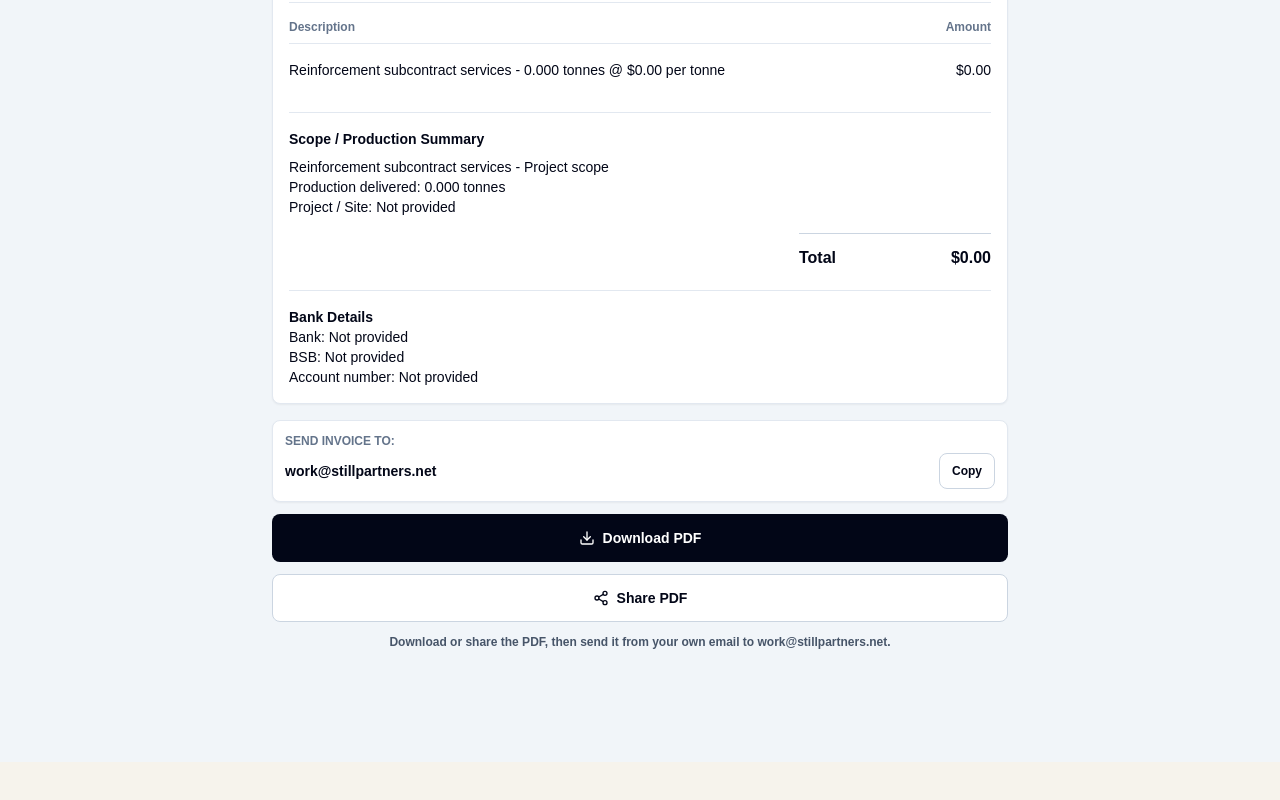
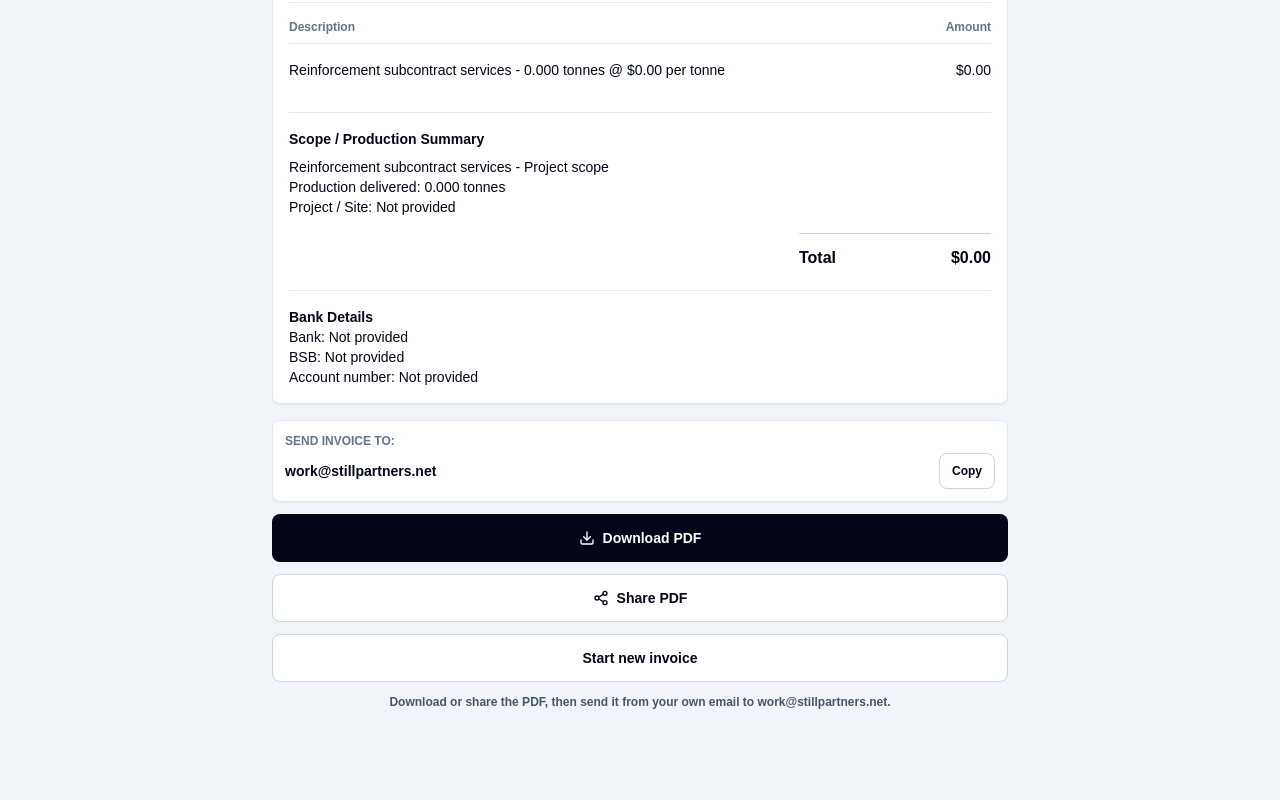
Before and after one commit to Bulgaats/stillpartners-site, a Next.js app: page /contractor-invoice in a window 1280 px wide. Shown: the part 1986-2786 px from the top of the page. Before the commit the page ends 2748 px from the top, so only its background shows below. Built offline with nearby package versions, Linux system fonts and the light colour scheme.

Commit message:
Add start new invoice action

```diff
--- a/components/contractor-invoice/contractor-invoice-app.tsx
+++ b/components/contractor-invoice/contractor-invoice-app.tsx
@@ -253,6 +253,24 @@ export function ContractorInvoiceApp() {
     setErrors([]);
   }
 
+  function startNewInvoice() {
+    if (!profile || !draft) return;
+
+    if (hasMeaningfulDraftValues(draft, profile.defaultRatePerTonne)) {
+      const confirmed = window.confirm("Clear this invoice draft and start a new invoice?");
+      if (!confirmed) return;
+    }
+
+    const freshDraft = createInitialDraft(profile.defaultRatePerTonne);
+    freshDraft.invoiceNumber = peekNextInvoiceNumber();
+    setDraft(freshDraft);
+    setErrors([]);
+    setActionStatus({
+      message: "New invoice draft ready.",
+      tone: "success"
+    });
+  }
+
   function clearLocalHistory() {
     if (!window.confirm("Clear local invoice history on this device?")) return;
     clearHistory();
@@ -296,6 +314,7 @@ export function ContractorInvoiceApp() {
             onSharePdf={() => {
               void sharePdf();
             }}
+            onStartNewInvoice={startNewInvoice}
           />
         ) : null}
 
@@ -395,3 +414,22 @@ function downloadBlob(blob: Blob, filename: string) {
     return false;
   }
 }
+
+function hasMeaningfulDraftValues(draft: InvoiceDraft, defaultRatePerTonne: string) {
+  const freshDraft = createInitialDraft(defaultRatePerTonne);
+  const hasHours = Object.values(draft.dailyHours).some((hours) => Number(hours) > 0);
+  const hasProject = draft.projectSite.trim().length > 0;
+  const hasCustomBillTo =
+    draft.billTo.option === "other" ||
+    draft.billTo.companyName !== "Still Partners Pty Ltd" ||
+    draft.billTo.abn !== "62 687 072 420" ||
+    draft.billTo.email !== "work@stillpartners.net" ||
+    draft.billTo.address.trim().length > 0;
+  const hasEditedRate = draft.ratePerTonne.trim() !== defaultRatePerTonne.trim();
+  const hasEditedDates =
+    draft.weekMonday !== freshDraft.weekMonday ||
+    draft.issueDate !== freshDraft.issueDate ||
+    draft.dueDate !== freshDraft.dueDate;
+
+  return hasHours || hasProject || hasCustomBillTo || hasEditedRate || hasEditedDates;
+}
--- a/components/contractor-invoice/invoice-form.tsx
+++ b/components/contractor-invoice/invoice-form.tsx
@@ -35,6 +35,7 @@ type InvoiceFormProps = {
   onDraftChange: (draft: InvoiceDraft) => void;
   onDownloadPdf: () => void;
   onSharePdf: () => void;
+  onStartNewInvoice: () => void;
 };
 
 export function InvoiceForm({
@@ -48,7 +49,8 @@ export function InvoiceForm({
   showSecureContextWarning,
   onDraftChange,
   onDownloadPdf,
-  onSharePdf
+  onSharePdf,
+  onStartNewInvoice
 }: InvoiceFormProps) {
   const [copyStatus, setCopyStatus] = useState<{
     message: string;
@@ -103,12 +105,19 @@ export function InvoiceForm({
     onSharePdf();
   }
 
+  function startNewInvoice(event: MouseEvent<HTMLButtonElement>) {
+    event.preventDefault();
+    setCopyStatus(null);
+    onStartNewInvoice();
+  }
+
   const recipientEmail = getInvoiceRecipientEmail(draft);
   const sendToText = recipientEmail || "Enter bill-to email for this company.";
   const helperText = recipientEmail
     ? `Download or share the PDF, then send it from your own email to ${recipientEmail}.`
     : "Download the PDF, then send it from your own email to the bill-to recipient.";
   const pdfBusy = pdfAction !== null;
+  const showStartNewCta = actionStatus?.message === "PDF downloaded." || actionStatus?.message === "Share opened.";
 
   return (
     <section className="grid gap-4">
@@ -290,6 +299,18 @@ export function InvoiceForm({
           {pdfAction === "share" ? "Preparing share..." : "Share PDF"}
         </button>
         {actionStatus ? <ActionStatusLine status={actionStatus} /> : null}
+        {showStartNewCta ? (
+          <p className="text-center text-xs font-bold text-slate-600">
+            This clears the current invoice draft only. Your profile and invoice history stay saved.
+          </p>
+        ) : null}
+        <button
+          type="button"
+          className="flex min-h-12 items-center justify-center rounded-lg border border-slate-300 bg-white px-4 py-3 text-sm font-black text-slate-950"
+          onClick={startNewInvoice}
+        >
+          Start new invoice
+        </button>
         <p className="text-center text-xs font-bold text-slate-600">{helperText}</p>
       </div>
     </section>
```
